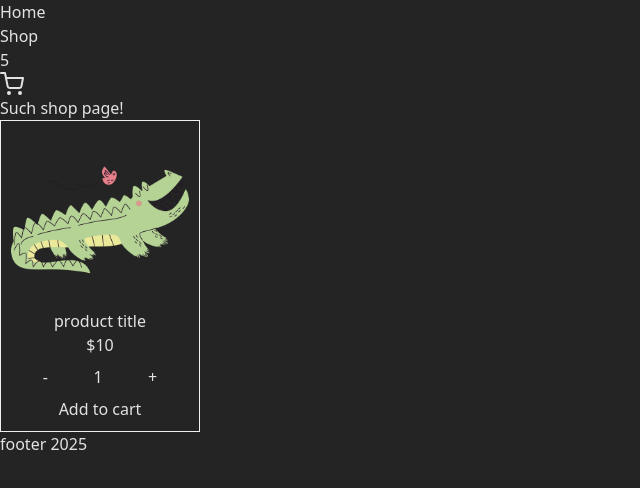
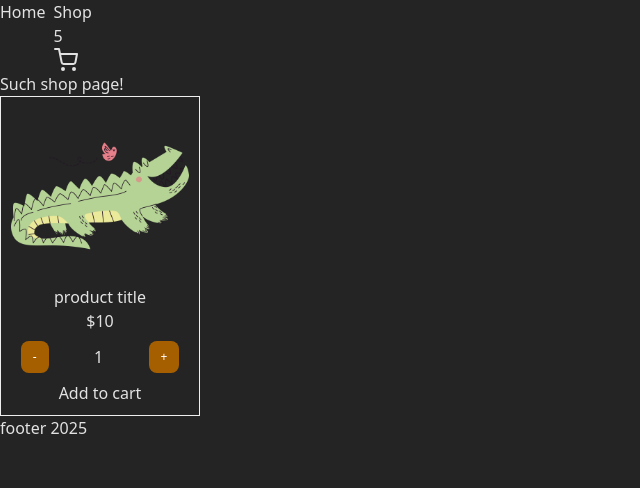
Before and after one commit to greqov/odin-shopping-cart-3000, a React (Vite) app: page /shop in a window 1280 px wide. Shown: the top 488 px of the page, without its empty margins (0-640 px from the left). Built offline with nearby package versions, Linux system fonts and the light colour scheme.

Commit message:
Add minor styles

```diff
--- a/src/components/Header.jsx
+++ b/src/components/Header.jsx
@@ -4,7 +4,7 @@ import CartIcon from './CartIcon';
 function Header() {
   return (
     <>
-      <header>
+      <header className="flex gap-2">
         <Link to="/">Home</Link>
         <nav>
           <ul>
--- a/src/components/Quantity.jsx
+++ b/src/components/Quantity.jsx
@@ -3,7 +3,11 @@ import { preventBadSymbols } from '../utils/preventBadSymbols';
 function Quantity({ quantity = 1, onChange, onDecrease, onIncrease }) {
   return (
     <div className="quantity">
-      <button type="button" onClick={onDecrease}>
+      <button
+        type="button"
+        onClick={onDecrease}
+        className="px-3 py-2 text-xs font-medium text-center inline-flex items-center text-white bg-yellow-700 rounded-lg hover:bg-yellow-800 focus:ring-4 focus:outline-none focus:ring-yellow-300 dark:bg-yellow-600 dark:hover:bg-yellow-700 dark:focus:ring-yellow-800"
+      >
         -
       </button>
       <input
@@ -15,7 +19,11 @@ function Quantity({ quantity = 1, onChange, onDecrease, onIncrease }) {
         onChange={onChange}
         onKeyDown={preventBadSymbols}
       />
-      <button type="button" onClick={onIncrease}>
+      <button
+        type="button"
+        onClick={onIncrease}
+        className="px-3 py-2 text-xs font-medium text-center inline-flex items-center text-white bg-yellow-700 rounded-lg hover:bg-yellow-800 focus:ring-4 focus:outline-none focus:ring-yellow-300 dark:bg-yellow-600 dark:hover:bg-yellow-700 dark:focus:ring-yellow-800"
+      >
         +
       </button>
     </div>
--- a/src/css/index.css
+++ b/src/css/index.css
@@ -44,14 +44,14 @@ body {
   text-align: center;
 }
 
-/* Chrome, Safari, Edge, Opera */
+/* hide arrows in input type number */
 input::-webkit-outer-spin-button,
 input::-webkit-inner-spin-button {
   -webkit-appearance: none;
   margin: 0;
 }
 
-/* Firefox */
 input[type='number'] {
   -moz-appearance: textfield;
+  appearance: textfield;
 }
```
